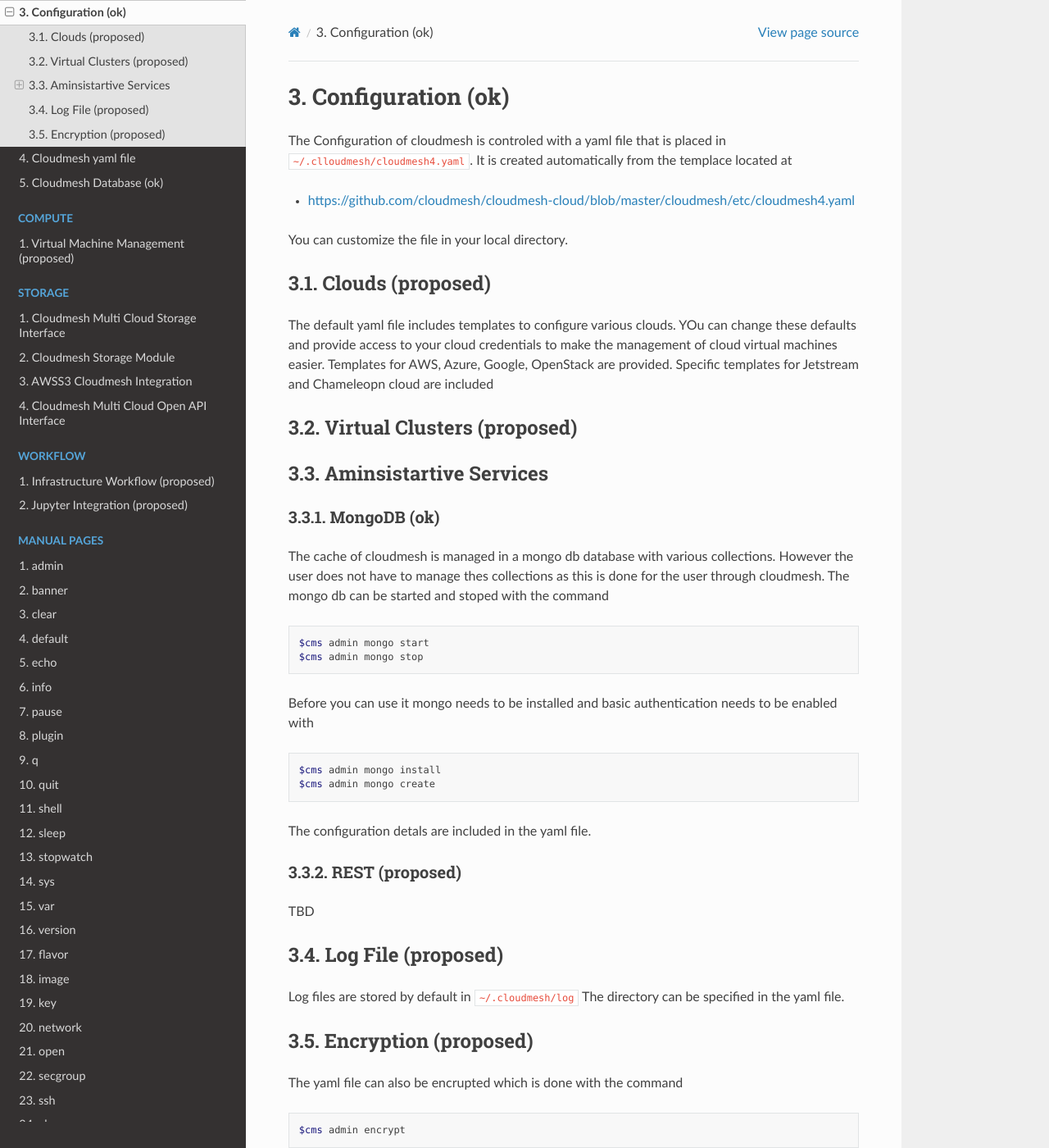
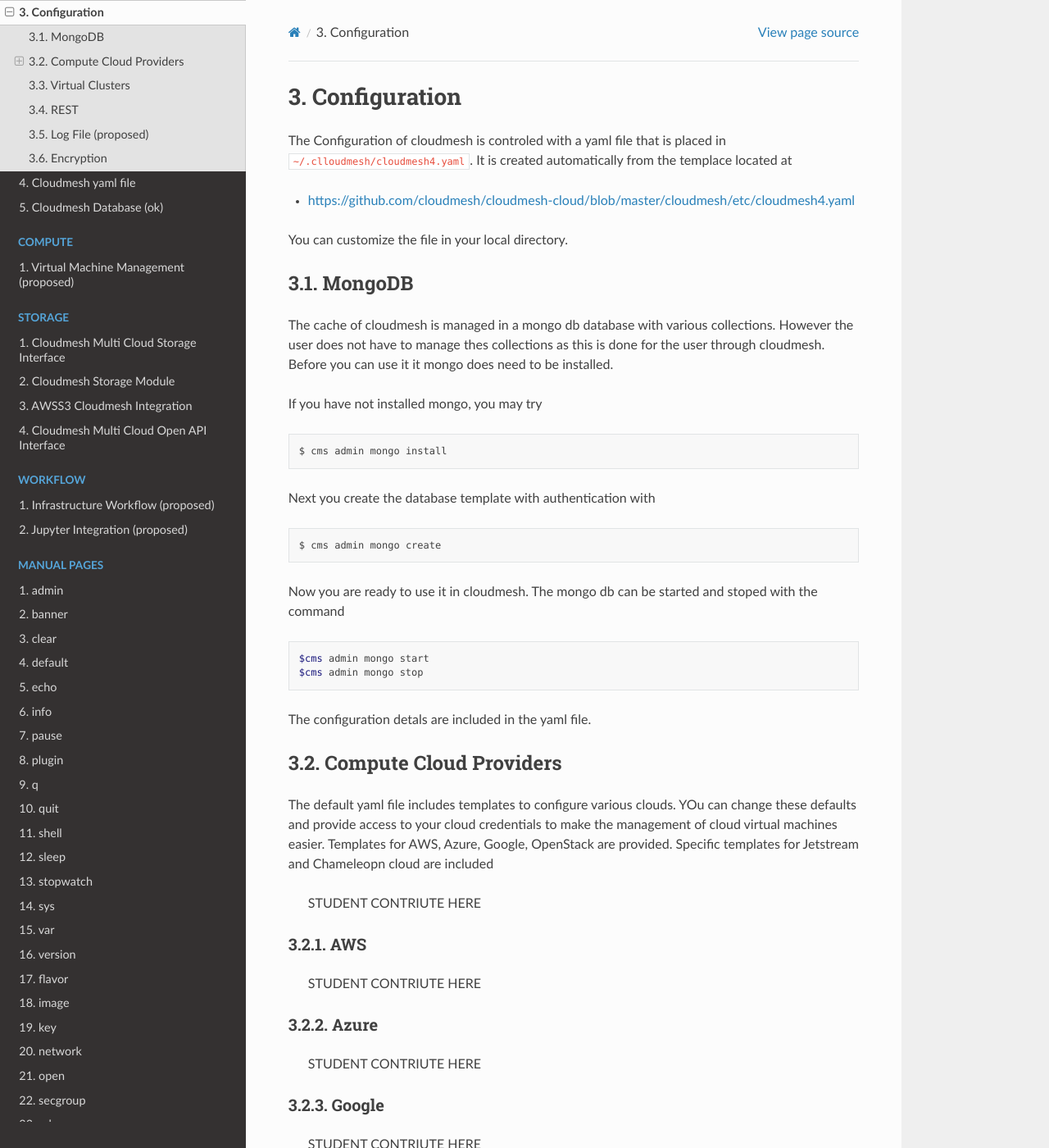
Before and after one commit to xiaoyue10131748/cloudmesh-manual, a Sphinx documentation site: the page built from docs-source/source/configuration.md, in a window 1280 px wide and 1400 px high. Shown: the whole window at 82% size. Built offline with Sphinx 7.4.7 and the Read the Docs theme 2.0.0, drawn with Linux system fonts in a browser that asks for light colours; pages that are not in the unit, such as notebooks, are missing from menus; some of the changed text lies outside the part shown.

Commit message:
update configuration

````diff
--- a/docs-source/source/configuration.md
+++ b/docs-source/source/configuration.md
@@ -1,4 +1,4 @@
-# Configuration (ok)
+# Configuration
 
 The Configuration of cloudmesh is controled with a yaml file that is placed in
 `~/.clloudmesh/cloudmesh4.yaml`. It is created automatically from the templace
@@ -8,7 +8,37 @@
 
 You can customize the file in your local directory.
 
-## Clouds (proposed)
+## MongoDB
+
+The cache of cloudmesh is managed in a mongo db database with various
+collections. However the user does not have to manage thes collections as this
+is done for the user through cloudmesh. Before you can use it it mongo does need to be installed.
+
+If you have not installed mongo, you may try
+
+```bash
+$ cms admin mongo install
+```
+
+Next you create the database template with authentication with
+
+```bash
+$ cms admin mongo create
+```
+
+Now you are ready to use it in cloudmesh.
+The mongo db can be started and stoped
+with the command
+
+```bash
+$cms admin mongo start
+$cms admin mongo stop
+```
+
+The configuration detals are included in the yaml file.
+
+
+## Compute Cloud Providers
 
 The default yaml file includes templates to configure various clouds. YOu can
 change these defaults and provide access to your cloud credentials to make the
@@ -16,54 +46,87 @@
 OpenStack are provided. Specific templates for Jetstream and Chameleopn cloud
 are included
 
-## Virtual Clusters (proposed)
+> STUDENT CONTRIUTE HERE
 
-## Aminsistartive Services
+### AWS
 
-### MongoDB (ok)
+> STUDENT CONTRIUTE HERE
 
-The cache of cloudmesh is managed in a mongo db database with various
-collections. However the user does not have to manage thes collections as this
-is done for the user through cloudmesh. The mongo db can be started and stoped
-with the command
+### Azure
 
-```bash
-$cms admin mongo start
-$cms admin mongo stop
-```
+> STUDENT CONTRIUTE HERE
 
-Before you can use it mongo needs to be installed and basic authentication needs
-to be enabled with
+### Google
 
-```bash
-$cms admin mongo install
-$cms admin mongo create
-```
+> STUDENT CONTRIUTE HERE
 
-The configuration detals are included in the yaml file.
+### OpenStack
 
-### REST (proposed)
+> STUDENT CONTRIUTE HERE
 
-TBD
+### Virtual Box
+
+> STUDENT CONTRIUTE HERE
+
+### SSH
+
+> STUDENT CONTRIUTE HERE
+
+### Local
+
+> STUDENT CONTRIUTE HERE
+
+### Docker
+
+> STUDENT CONTRIUTE HERE
+
+
+## Virtual Clusters
+
+> STUDENT CONTRIUTE HERE
+
+
+## REST
+
+> STUDENT CONTRIUTE HERE
 
 ## Log File (proposed)
+
+> THIS FEATURE IS NOT YET SUPPORTED
 
 Log files are stored by default in `~/.cloudmesh/log` The directory can be
 specified in the yaml file.
 
-## Encryption (proposed)
+## Encryption
 
-The yaml file can also be encrupted which is done with the command
+> STUDENT CONTRIUTE HERE
+
+The yaml file can also be encrypted which is done with the command
 
 ```bash
 $cms admin encrypt
 ```
 
+toe edit the file you need to specify a default editor with the shell variable EDITOR.
+
+```bash
+export EDITOR=emacs
+```
+
+to edit the file you can do it with
+
+```bash
+$ cms admin edit config
+```
+
+Once saved you cloudmehs will sheck if your file is encrypted and unencrypt it
+upon start.
+
 It will replace the yaml file with an encryoted version while using your public
 private key/ You can keep the file encripted and use the command
 
 ```bash
-$ssh-add
+$ ssh-add
 ```
 
 to access the file without using the password whenefer it is accessed.
````
